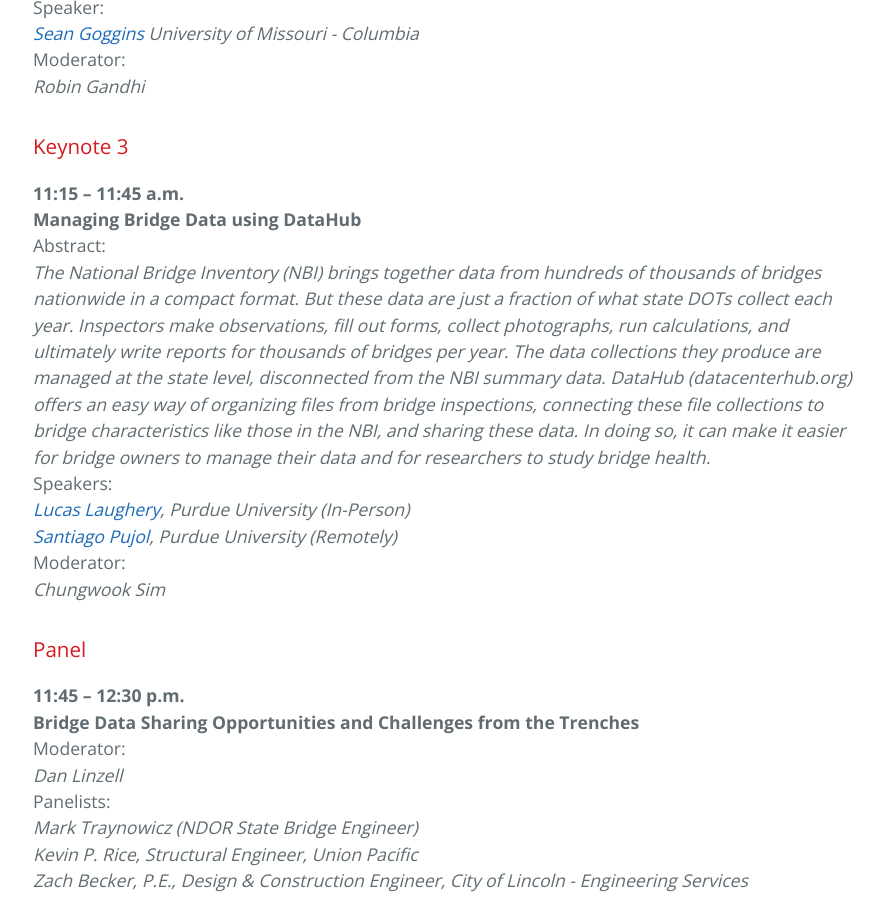
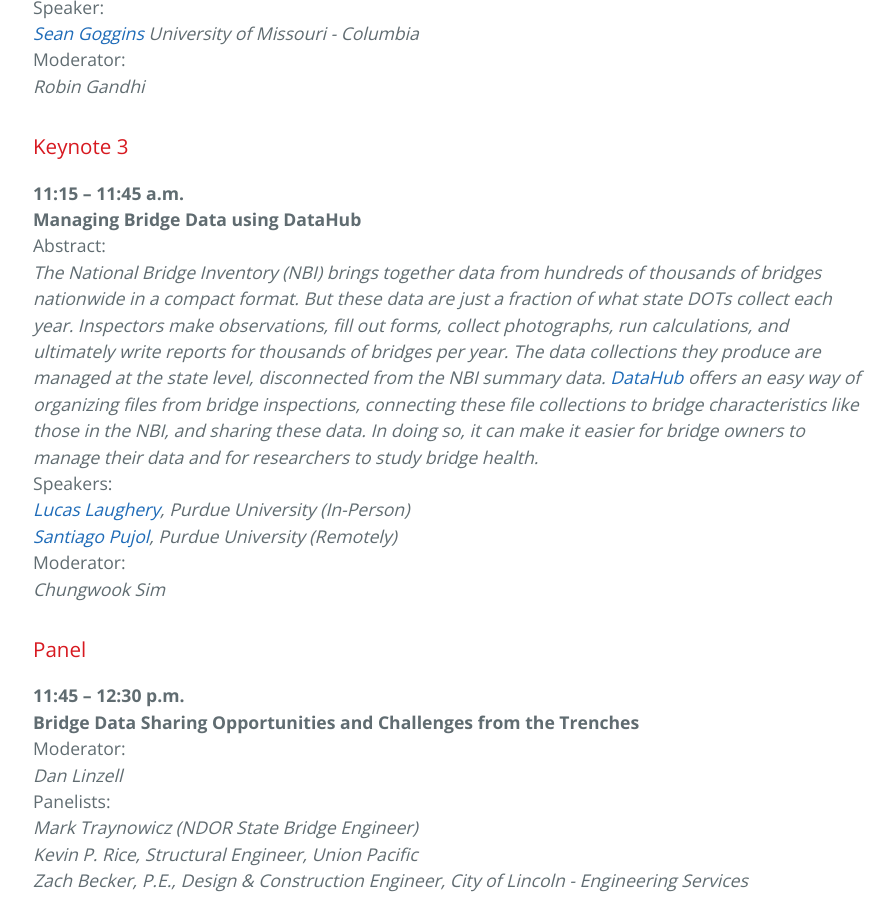
Before and after one commit to BridgingBigData/BridgingBigData.github.io, a Jekyll site: the page built from pages/bbd2016agenda.md, in a window 1280 px wide and 900 px high, scrolled down 2349 px. Shown: the whole window, without its empty margins (191-1085 px from the left). Built offline with Jekyll 4.4.1, drawn with Linux system fonts in a browser that asks for light colours.

Commit message:
Update bbd2016agenda.md

```diff
--- a/pages/bbd2016agenda.md
+++ b/pages/bbd2016agenda.md
@@ -60,7 +60,7 @@ _Robin Gandhi_
 **11:15 – 11:45 a.m.
 Managing Bridge Data using DataHub**
 Abstract:
-_The National Bridge Inventory (NBI) brings together data from hundreds of thousands of bridges nationwide in a compact format. But these data are just a fraction of what state DOTs collect each year. Inspectors make observations, fill out forms, collect photographs, run calculations, and ultimately write reports for thousands of bridges per year. The data collections they produce are managed at the state level, disconnected from the NBI summary data. DataHub (datacenterhub.org) offers an easy way of organizing files from bridge inspections, connecting these file collections to bridge characteristics like those in the NBI, and sharing these data. In doing so, it can make it easier for bridge owners to manage their data and for researchers to study bridge health._
+_The National Bridge Inventory (NBI) brings together data from hundreds of thousands of bridges nationwide in a compact format. But these data are just a fraction of what state DOTs collect each year. Inspectors make observations, fill out forms, collect photographs, run calculations, and ultimately write reports for thousands of bridges per year. The data collections they produce are managed at the state level, disconnected from the NBI summary data. [DataHub](datacenterhub.org) offers an easy way of organizing files from bridge inspections, connecting these file collections to bridge characteristics like those in the NBI, and sharing these data. In doing so, it can make it easier for bridge owners to manage their data and for researchers to study bridge health._
 Speakers:
 _[Lucas Laughery](https://bridgingbigdata.github.io/pages/bio.html#lucas-laughery), Purdue University (In-Person)
 [Santiago Pujol](https://bridgingbigdata.github.io/pages/bio.html#santiago-pujol), Purdue University (Remotely)_
```
